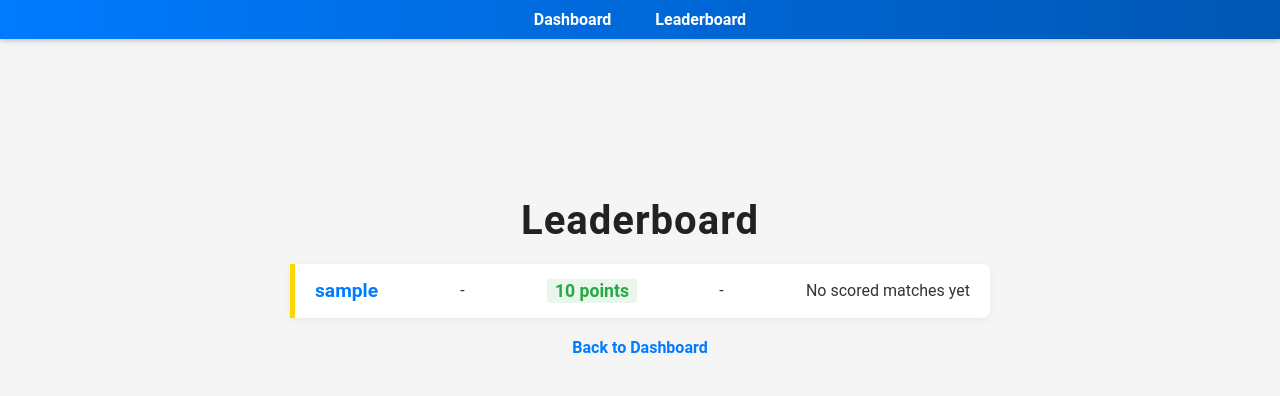
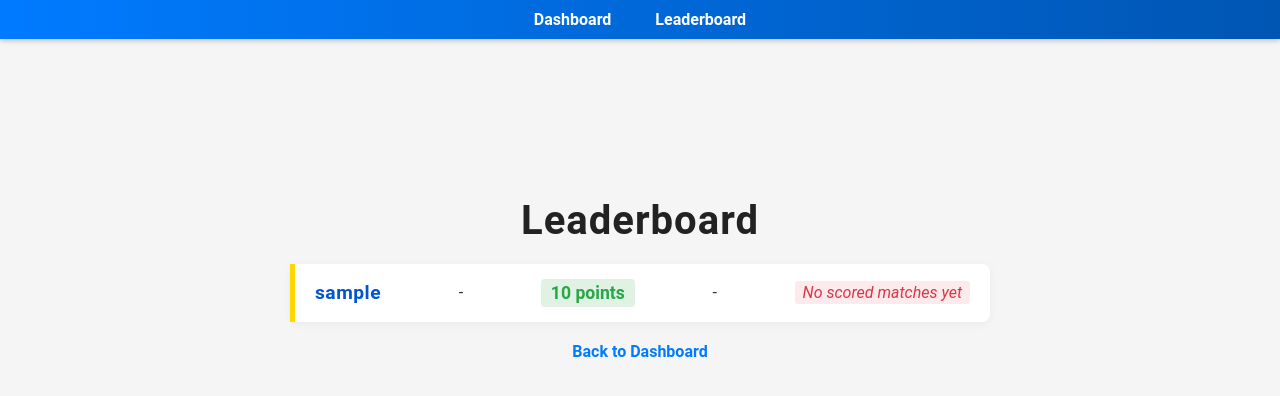
Before and after one commit to Steven5712/frc-fantasy, a Flask app: page /leaderboard in a window 1280 px wide. Shown: the top 396 px of the page. Run offline with Flask 3, Linux system fonts and the light colour scheme; data comes from the database, SQL or seed files in the repository; tables that the repository leaves empty hold one stand-in row (values such as "Sample post").

Commit message:
Leaderboard style changes

```diff
--- a/static/css/leaderboard.css
+++ b/static/css/leaderboard.css
@@ -29,14 +29,24 @@
 .username {
     font-weight: bold;
     font-size: 1.2em;
-    color: #007bff; /* FRC blue */
+    color: #0056d2; /* FRC blue */
+    letter-spacing: 0.5px;
 }
 
 .points {
     font-size: 1.1em;
     color: #28a745; /* Green for points */
     font-weight: bold;
-    background-color: rgba(40, 167, 69, 0.1); /* Light green background */
+    background-color: rgba(40, 167, 69, 0.15); /* Light green background */
+    padding: 4px 10px;
+    border-radius: 4px;
+}
+
+.prediction-stats {
+    font-size: 1em;
+    color: #dc3545; /* FRC red for predictions */
+    font-style: italic;
+    background-color: rgba(220, 53, 69, 0.1); /* Light red bg */
     padding: 2px 8px;
     border-radius: 3px;
 }
```
